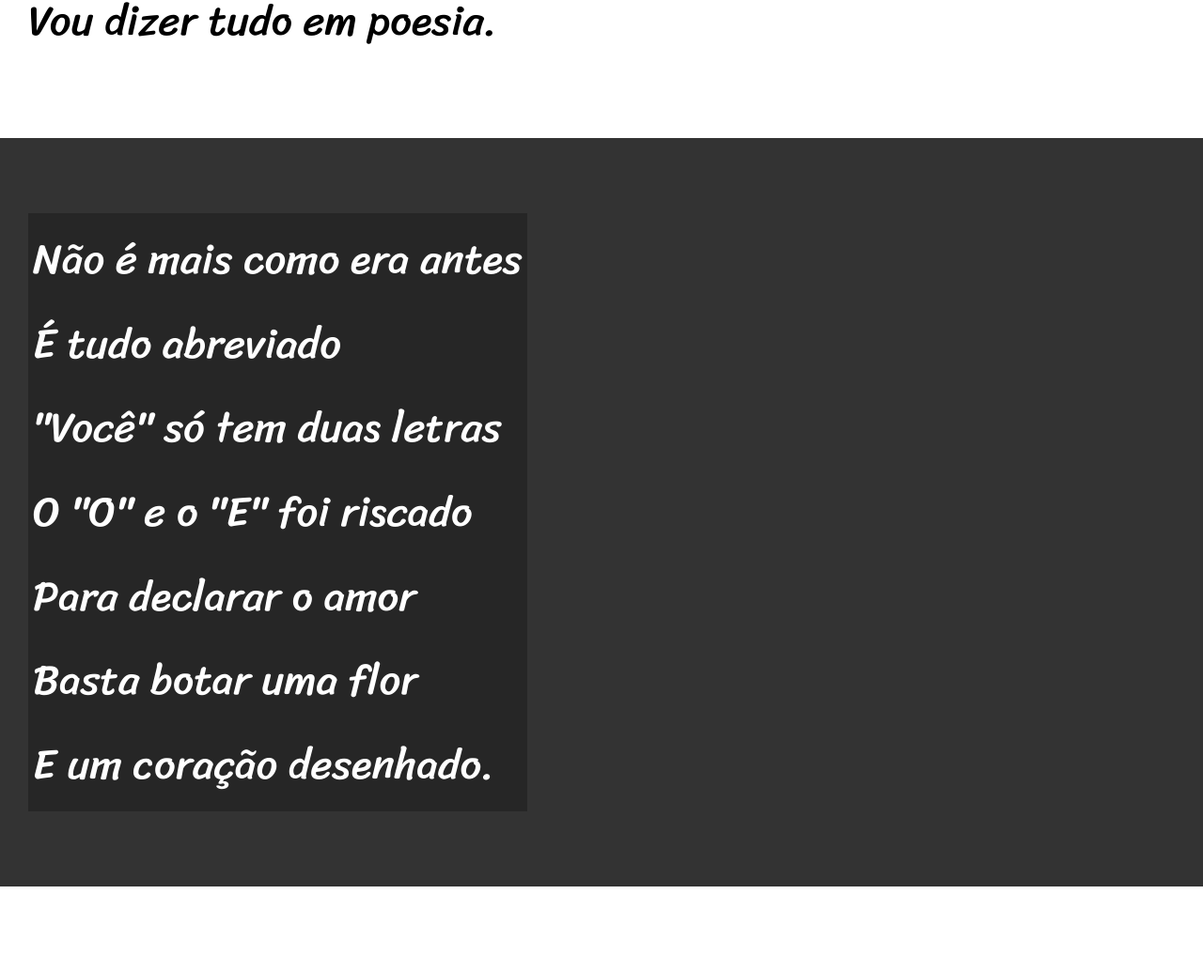
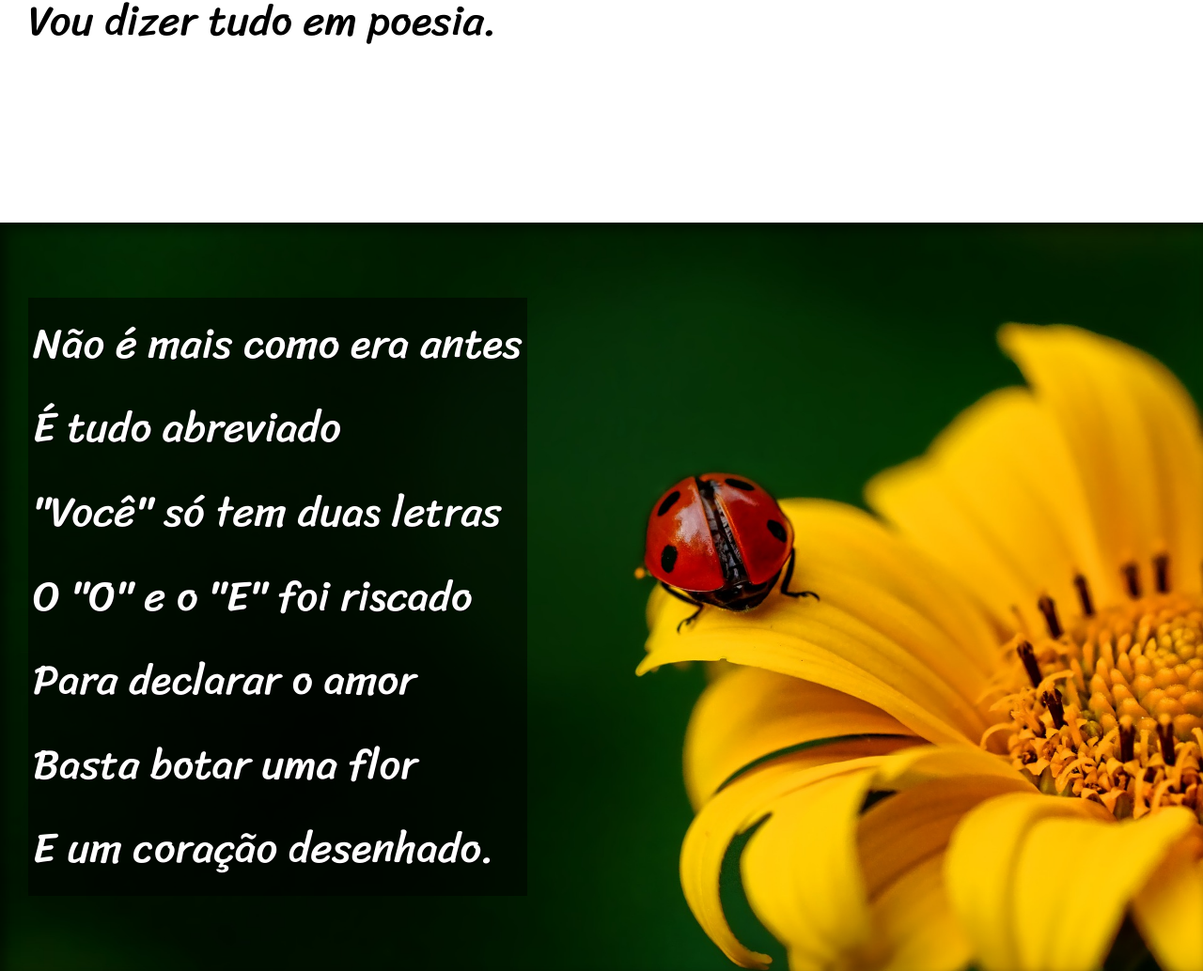
Before and after one commit to guilhermepereru/html-css, a plain HTML site: page desafios/d012/index.html in a window 1280 px wide. Shown: the part 900-1934 px from the top of the page at 94% size. Drawn offline with Linux system fonts and the light colour scheme.

Commit message:
fixei a imagem de fundo

```diff
--- a/desafios/d012/estilo/style.css
+++ b/desafios/d012/estilo/style.css
@@ -62,6 +62,10 @@ section{
     font-size: 3.5vw;
 }
 
+section > p{
+    padding-bottom: 2em;
+}
+
 section.normal{
     background-color: white;
     color: black;
@@ -70,13 +74,27 @@ section.normal{
 section.imagem{
     background-color: rgb(51, 51, 51);
     color: white;
+    box-shadow: inset 6px 6px 13px 0px rgba(0, 0, 0, 0.544);
+    background-size: cover;
+    background-attachment: fixed;
+
 }
 
 section.imagem > p{
     display: inline-block;
     padding: 5px;
-    background-color: rgba(0, 0, 0, 0.253);
+    background-color: rgba(0, 0, 0, 0.504);
+    text-shadow: 1px 1px 0px black;
 
+}
+
+section#img01{
+    background-image: url(../imagens/background001.jpg);
+    background-position: right center;
+}
+
+section#img02{
+    background-image: url(../imagens/background002.jpg);
 }
 
 footer{
--- a/desafios/d012/index.html
+++ b/desafios/d012/index.html
@@ -25,7 +25,7 @@
     </section>
 
 
-    <section class="imagem">
+    <section class="imagem" id="img01">
         <p>
             Não é mais como era antes <br>
             É tudo abreviado <br>
@@ -62,7 +62,7 @@
     </section>
 
 
-    <section class="imagem">
+    <section class="imagem" id="img02">
         <p>
             Tenho saudade das cartas <br>
             Escritas com a própria mão <br>
```
